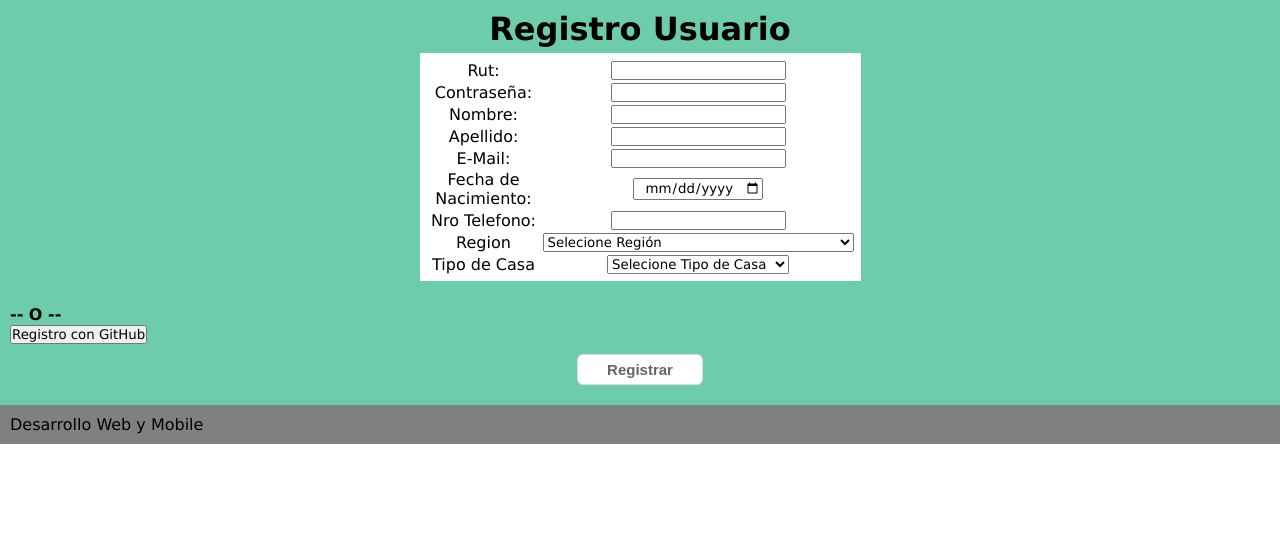
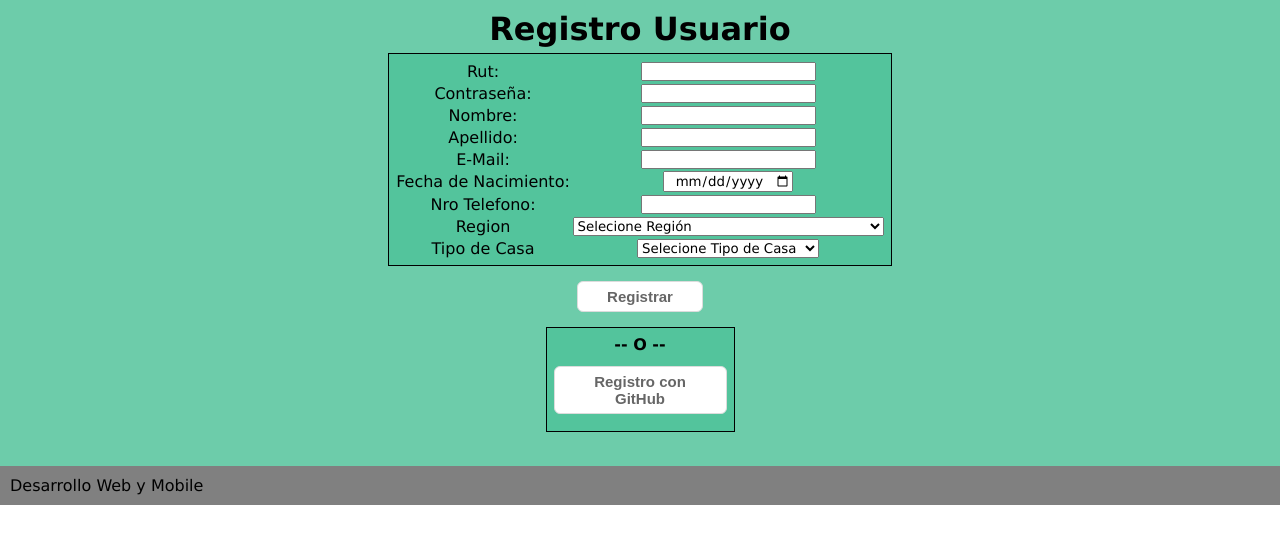
Before and after one commit to Pandi-Chan/Perris_Rest, a Django app: page /registro/ in a window 1280 px wide. Shown: the part 90-634 px from the top of the page. Run offline with Django 3.2, Linux system fonts and the light colour scheme; data comes from the database, SQL or seed files in the repository; both versions use the stored data as it was after the commit; data that the repository does not hold is empty.

Commit message:
SOCIAL / FORMULARIOS

```diff
--- a/MisPerris/settings.py
+++ b/MisPerris/settings.py
@@ -158,5 +158,7 @@ AUTHENTICATION_BACKENDS = (
     'django.contrib.auth.backends.ModelBackend',
 )
 
+SOCIAL_AUTH_LOGIN_REDIRECT_URL = '/'
+
 SOCIAL_AUTH_GITHUB_KEY = '787645417a2e7704bd62'
 SOCIAL_AUTH_GITHUB_SECRET = '78e06cd4df8b238c2b2710f3790b07c35d0b73be'
--- a/Sistema/static/css/formulario.css
+++ b/Sistema/static/css/formulario.css
@@ -11,12 +11,12 @@
 }
 
 table{
-	background: #fff;
-	width: 35%;
+	background: #53C49C;
+	border: 1px solid black;
+	width: 40%;
 	padding: 5px;
 	margin: 5px;
 	align-self: center;
-
 }
 
 table td{
@@ -48,7 +48,41 @@ td input{
 	align-self: center;
 }
 
+#olvi{
+	text-align: center;
+}
 
+#otro{
+	background: #53C49C;
+	border: 1px solid black;
+	width: 15%;
+	padding: 5px;
+	margin: 5px;
+	align-self: center;
+}
+
+#gi{
+	width: 100%;
+	margin-top: 10px;
+	margin-bottom: 10px;
+	box-shadow:inset 0px 1px 0px 0px #ffffff;
+	background-color:#ffffff;
+	border-radius:6px;
+	border:1px solid #dcdcdc;
+	display:inline-block;
+	cursor:pointer;
+	color:#666666;
+	font-family:Arial;
+	font-size:15px;
+	font-weight:bold;
+	padding:6px 24px;
+	text-decoration:none;
+	text-shadow:0px 1px 0px #ffffff;
+	outline: 0px;
+	align-self: center;
+}
+
+textarea { font-size: 13px; }
 
 
 @media screen and (max-width: 800px) {
--- a/Sistema/templates/registro.html
+++ b/Sistema/templates/registro.html
@@ -36,34 +36,14 @@
             <td>Tipo de Casa</td><td><select id="tipo"><option>Selecione Tipo de Casa</option></select></td>
         </tr>
       </table>
+      <input type="submit" value="Registrar" class="btn-enviar">
+      <table id="otro">
+        <tr><td><strong>-- O --</strong></td></tr>
+        <tr>
+          <td><a href="{% url 'social:begin' 'github' %}"><button class="btn-enviar" id="gi" type="button">Registro con GitHub</button></a></td>
+        </tr>
+      </table>
       <br>
-      <p><strong>-- O --</strong></p>
-      <a href="{% url 'social:begin' 'github' %}"><button type="button">Registro con GitHub</button></a>
-      <input type="submit" value="Registrar" class="btn-enviar">
-
-<!-- SCRIPT PARA LLENAR LOS COMBO BOX CON LAS REGIONES Y TIPO DE CASA -->
-      <script>
-        // REGIONES
-        var regiones=["Arica y Parinacota","Tarapacá","Antofagasta","Atacama","Coquimbo","Valparaiso","Metropolitana de Santiago",
-          "Libertador General Bernardo O'Higgins","Maule","Biobío","La Araucanía","Los Ríos","Los Lagos",
-          "Aisén del General Carlos Ibáñez del Campo","Magallanes y de la Antártica Chilena","Ñuble"]
-        $.each(regiones, function(key, value) {
-          $('#region')
-             .append($("<option></option>")
-             .attr("value",key)
-             .text(value));
-        });
-
-        // TIPOS CASA
-        var tipos =["Casa con Patio Grande","Casa con Patio Pequeño","Casa sin Patio","Departamento"]
-
-        $.each(tipos, function(key, value) {
-          $('#tipo')
-             .append($("<option></option>")
-             .attr("value",key)
-             .text(value));
-        });
-      </script>
 <!-- TERMINAR DESDE AQUI, FALTA QUE GUARDE AL USUARIO, ADEMAS DE HACER EL OTRO FORMULARIO -->
       {% if mensaje != "" %}
         <script languaje='javascript'>alert('{{mensaje}}')</script>
@@ -76,6 +56,39 @@
         <h1>Registro Usuario</h1>
         {% csrf_token %}
         {{ form.as_p }}
+        <table>
+        <tr>
+            <td>Rut:</td><td><input type="text" id="rut"></td>
+        </tr>
+        <tr>
+            <td>Contraseña:</td><td><input type="password" id="contraseña"></td>
+        </tr>
+        <tr>
+            <td>Nombre:</td><td><input type="text" id="nombre"></td>
+        </tr>
+        <tr>
+            <td>Apellido:</td><td><input type="text" id="apellido"></td>
+        </tr>
+        <tr>
+            <td>E-Mail:</td><td><input type="email" id="email"></td>
+        </tr>
+        <tr>
+            <td>Fecha de Nacimiento:</td><td><input type="date" id="fechaNacimiento"></td>
+        </tr>
+        <tr>
+            <td>Nro Telefono:</td><td><input type="text" id="numeroFono"></td>
+        </tr>
+        <tr>
+            <td>Region</td><td><select id="region"><option>Selecione Región</option></select></td>
+        </tr>
+        <tr>
+            <td>Tipo de Casa</td><td><select id="tipo"><option>Selecione Tipo de Casa</option></select></td>
+        </tr>
+        <tr>
+            <td>Tipo de Usuario</td><td><select id="tuser"><option>Selecione Tipo de Usuario</option>
+                                                            <option>Usuario</option><option>Administrador</option></select></td>
+        </tr>
+      </table>
         <input type="submit" value="Registrar" class="btn-enviar">
         {% if mensaje != "" %}
           <script languaje='javascript'>alert('{{mensaje}}')</script>
@@ -102,4 +115,28 @@
 {% endif %}
 </table> -->
 
+<!-- SCRIPT PARA LLENAR LOS COMBO BOX CON LAS REGIONES Y TIPO DE CASA -->
+      <script>
+        // REGIONES
+        var regiones=["Arica y Parinacota","Tarapacá","Antofagasta","Atacama","Coquimbo","Valparaiso","Metropolitana de Santiago",
+          "Libertador General Bernardo O'Higgins","Maule","Biobío","La Araucanía","Los Ríos","Los Lagos",
+          "Aisén del General Carlos Ibáñez del Campo","Magallanes y de la Antártica Chilena","Ñuble"]
+        $.each(regiones, function(key, value) {
+          $('#region')
+             .append($("<option></option>")
+             .attr("value",key)
+             .text(value));
+        });
+
+        // TIPOS CASA
+        var tipos =["Casa con Patio Grande","Casa con Patio Pequeño","Casa sin Patio","Departamento"]
+
+        $.each(tipos, function(key, value) {
+          $('#tipo')
+             .append($("<option></option>")
+             .attr("value",key)
+             .text(value));
+        });
+      </script>
+
 {% endblock %}
```
Also changed, not shown: Sistema/templates/login.html (+16 -4 lines), Sistema/templates/registroPerro.html (+30 -0 lines), db.sqlite3.
